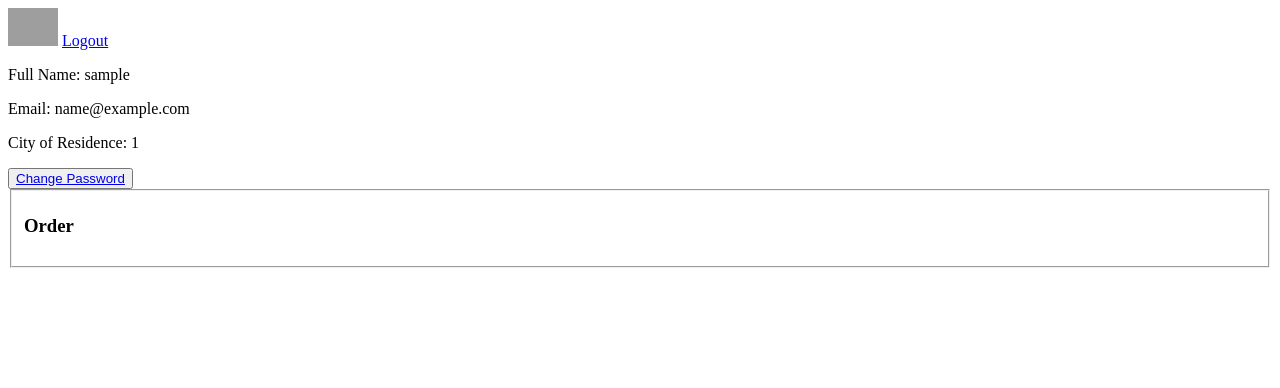
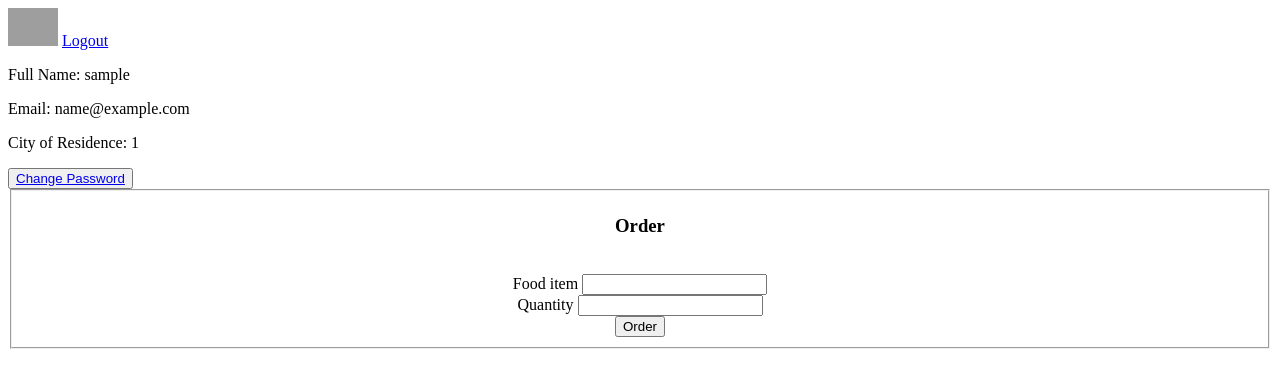
Before and after one commit to muriukiMartin/LabExercise2, a PHP site: page / in a window 1280 px wide. Shown: the top 388 px of the page. Run offline with PHP 8.4, Linux system fonts and the light colour scheme; the visitor is signed in with stand-in values (Sample User, id 1); grey boxes are pictures that could not be loaded.

Commit message:
Added Order UI

```diff
--- a/index.php
+++ b/index.php
@@ -7,6 +7,8 @@ include_once('userfunctions.php');
     <header>
         <title>User Info</title>
         <link rel="stylesheet" type="text/css" href="style.css">
+        <script src="https://ajax.googleapis.com/ajax/libs/jquery/3.5.1/jquery.min.js"></script>
+        <script type="text/javascript" scr="order.js"></script>
     </header>
     <body>
         <div id="nav">
@@ -22,7 +24,12 @@ include_once('userfunctions.php');
         <div>
             <form>
                 <fieldset>
-                    <h3>Order</h3>
+                    <h3>Order</h3><br>
+                    <label class = "label" for="food-name">Food item</label>
+                    <input type = "text" id="food-name" name = "food-name"><br>
+                    <label class = "label" for="food-units">Quantity</label>
+                    <input type = "number" id="food-units" name="food-units"><br>
+                    <button id="order">Order</button>
 
                 </fieldset>
             </form>
--- a/style.css
+++ b/style.css
@@ -0,0 +1,7 @@
+#label{
+    color:white;
+}
+form{
+    text-align:center;
+    background-color:white;
+}
```
Also changed, not shown: images/creepy.jpg (added).
